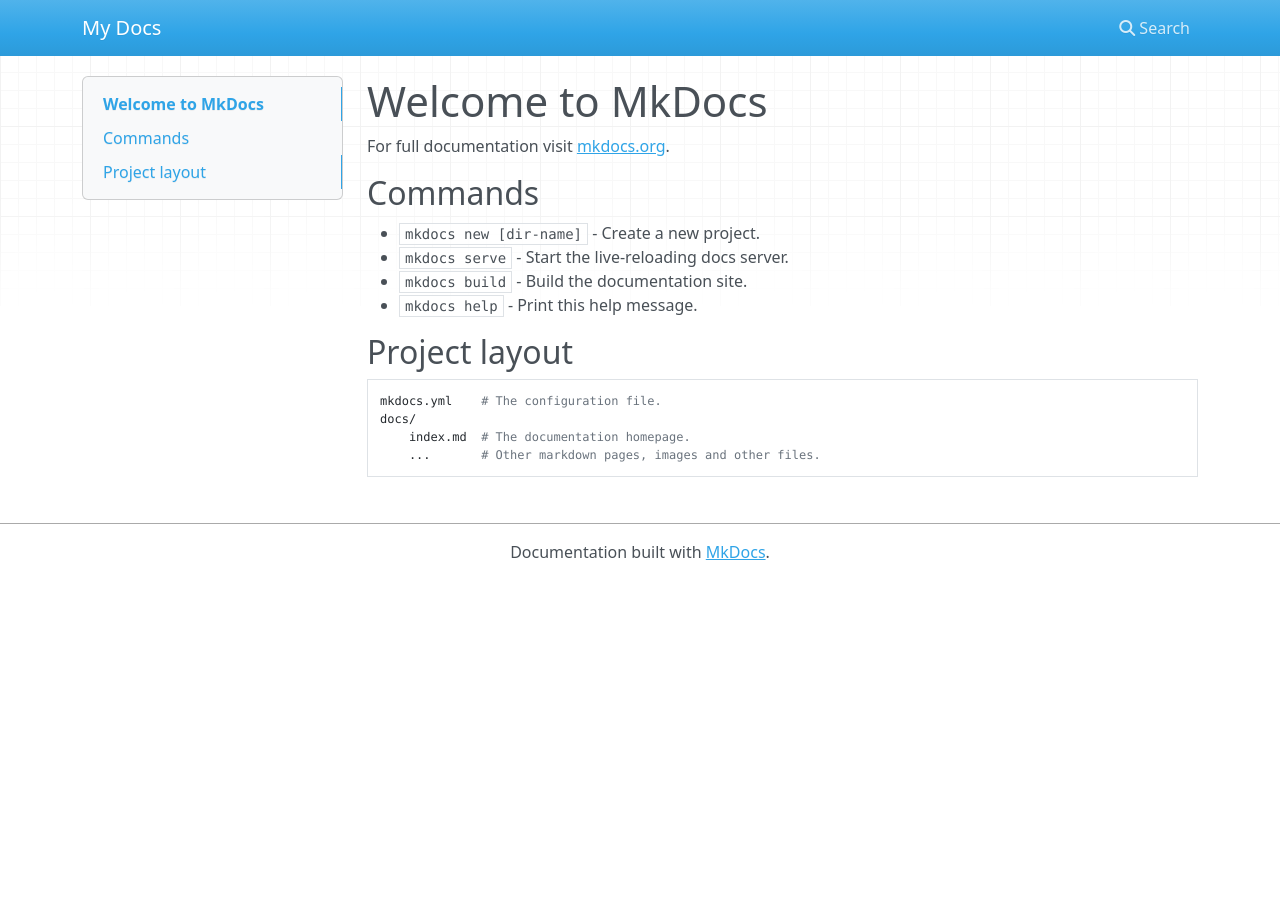
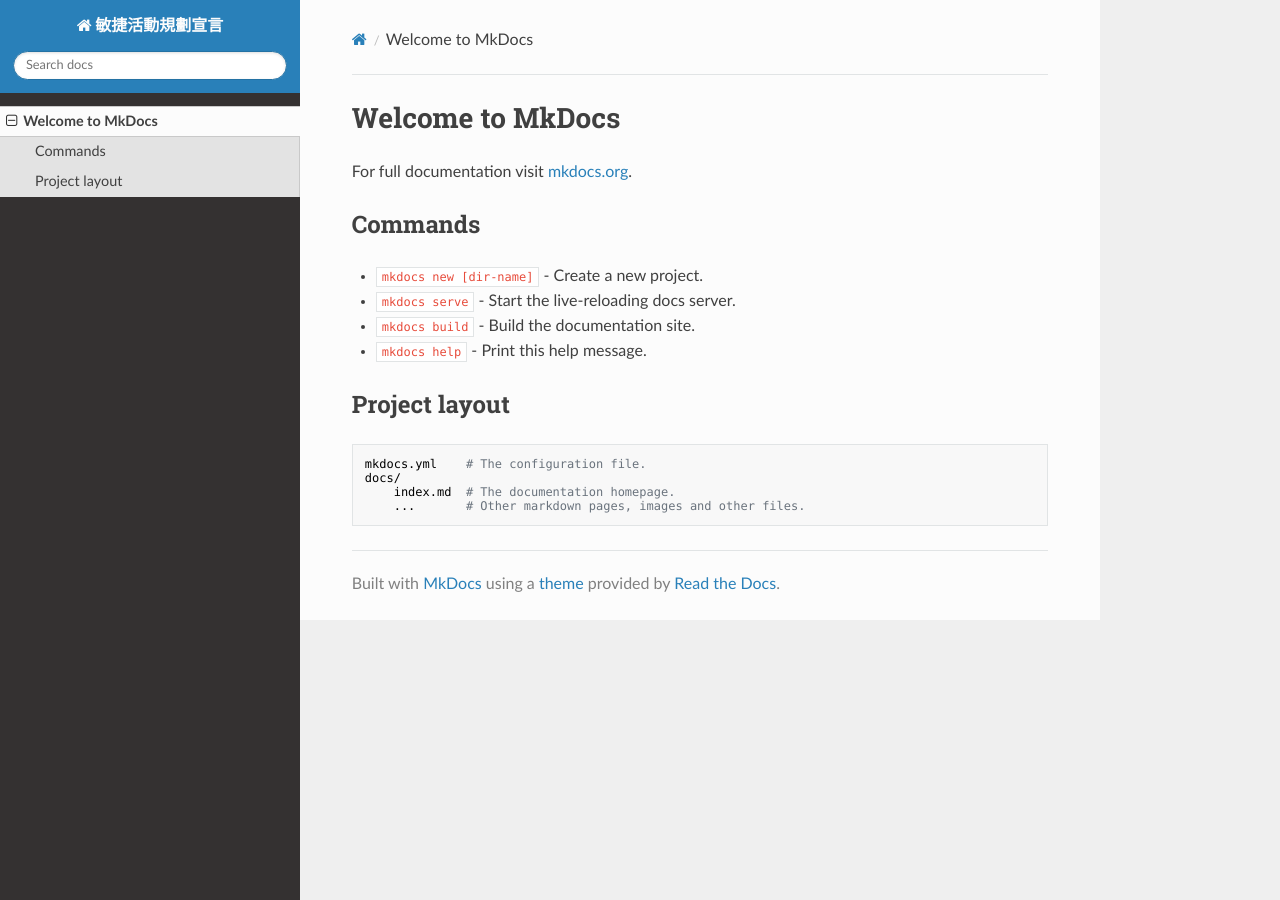
Before and after one commit to Uesugi-Summer-Sea/Manifesto-for-Agile-Event-Planning, an MkDocs documentation site: the page built from docs/index.md, in a window 1280 px wide. Built offline with MkDocs 1.6.1, drawn with Linux system fonts in a browser that asks for light colours; nearby versions of some CDN libraries.

Commit message:
如果採用，此提交將為網頁標題設定名稱

```diff
--- a/mkdocs.yml
+++ b/mkdocs.yml
@@ -1 +1,2 @@
-site_name: My Docs
+site_name: 敏捷活動規劃宣言
+theme: readthedocs
```
